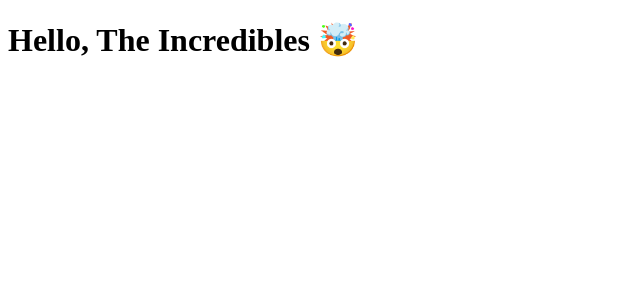
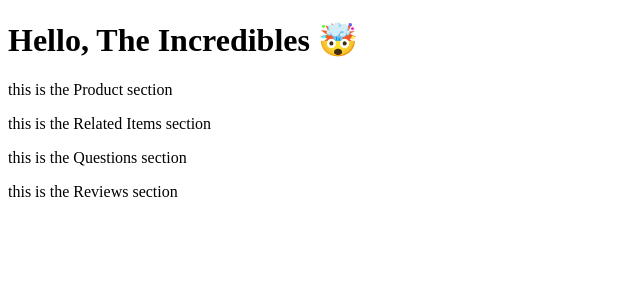
Before and after one commit to FEC-Incredibles/The-Mode-Collection-Client, a React (Create React App) app in the folder fec-incredibles/client/: page / in a window 1280 px wide. Shown: the top 300 px of the page, without its empty margins (0-640 px from the left). Built offline with nearby package versions, Linux system fonts and the light colour scheme; the HTML template or start-up script is replaced by a standard one.

Commit message:
created components folders

```diff
--- a/fec-incredibles/client/src/App.jsx
+++ b/fec-incredibles/client/src/App.jsx
@@ -1,5 +1,8 @@
 import React, { useState } from 'react';
-
+import Product from './ProductOverview/Product.jsx'
+import Questions from './QuestionsAndAnswers/Questions.jsx'
+import Related from './RelatedItems/Related.jsx'
+import Reviews from './ReviewsAndRatings/Reviews.jsx'
 
 
 const App = () => {
@@ -7,6 +10,10 @@ const App = () => {
   return (
     <div>
      <h1>Hello, The Incredibles 🤯</h1>
+     <Product/>
+     <Related/>
+     <Questions/>
+     <Reviews/>
     </div>
   )
 }
--- /dev/null
+++ b/fec-incredibles/client/src/ProductOverview/Product.jsx
@@ -0,0 +1,12 @@
+import React from 'react'
+
+const Product = () => {
+
+  return (
+    <div>
+      <p>this is the Product section</p>
+    </div>
+  )
+}
+
+export default Product
--- /dev/null
+++ b/fec-incredibles/client/src/QuestionsAndAnswers/Questions.jsx
@@ -0,0 +1,12 @@
+import React from 'react'
+
+const Questions = () => {
+
+  return (
+    <div>
+      <p>this is the Questions section</p>
+    </div>
+  )
+}
+
+export default Questions
--- /dev/null
+++ b/fec-incredibles/client/src/RelatedItems/Related.jsx
@@ -0,0 +1,12 @@
+import React from 'react'
+
+const Related = () => {
+
+  return (
+    <div>
+      <p>this is the Related Items section</p>
+    </div>
+  )
+}
+
+export default Related
--- /dev/null
+++ b/fec-incredibles/client/src/ReviewsAndRatings/Reviews.jsx
@@ -0,0 +1,12 @@
+import React from 'react'
+
+const Reviews = () => {
+
+  return (
+    <div>
+      <p>this is the Reviews section</p>
+    </div>
+  )
+}
+
+export default Reviews
```
Also changed, not shown: 1 other file (tests, documents, lock files or other folders).
